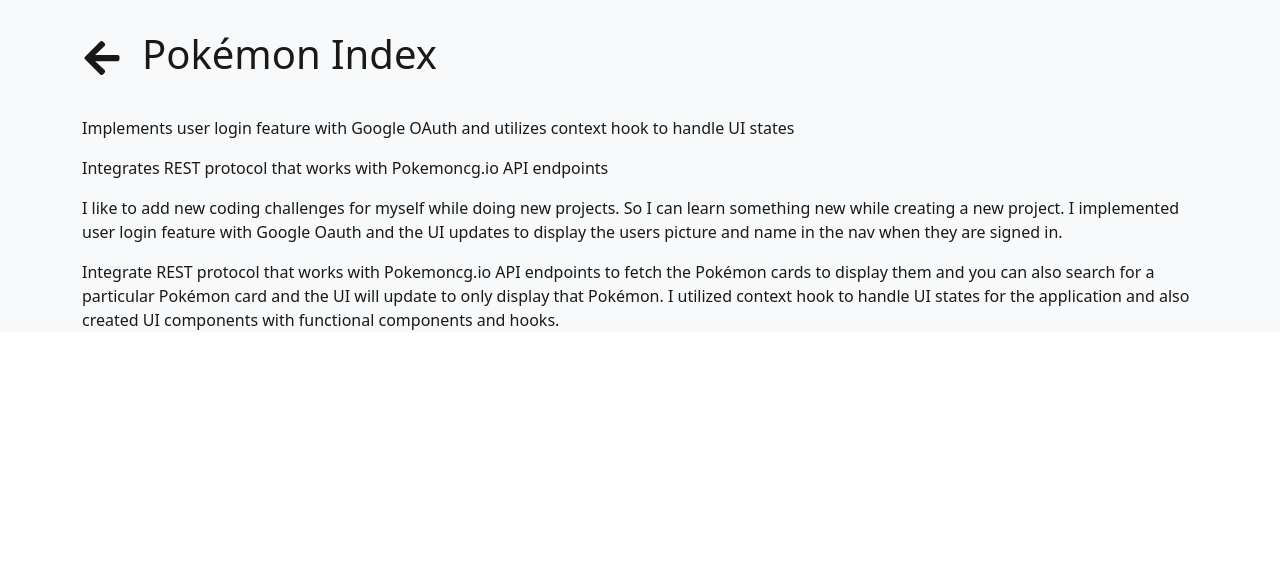
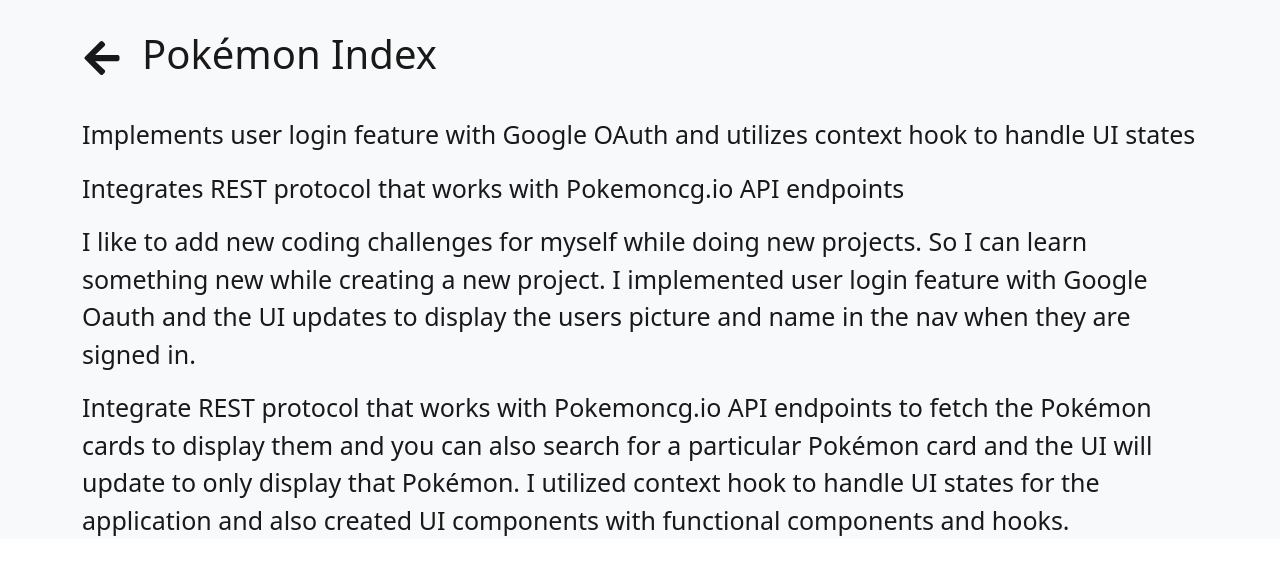
Before and after one commit to thomasgilmore/portfolio2022, a React (Create React App) app: page /pokemon-index in a window 1280 px wide. Shown: the top 574 px of the page. Built offline with nearby package versions, Linux system fonts and the light colour scheme.

Commit message:
adjuested class name for project text

```diff
--- a/src/Components/DesignoMultiPageWebsite.js
+++ b/src/Components/DesignoMultiPageWebsite.js
@@ -8,7 +8,7 @@ export default function DesignoMultiPageWebsite() {
     <div className='designoMultiPageWebsiteDiv'>
       <Container>
         <ProjectNav title='Designo Multi-Page Website' />
-        <p>This project I followed a figma design that was given to me to create a multi-page react website. To create the different pages I used React Router to display the different components for each page.</p>
+        <p className="projectText">This project I followed a figma design that was given to me to create a multi-page react website. To create the different pages I used React Router to display the different components for each page.</p>
       </Container>
     </div>
   )
--- a/src/Components/MoodyCreatureSociety.js
+++ b/src/Components/MoodyCreatureSociety.js
@@ -8,9 +8,9 @@ export default function MoodyCreatureSociety() {
     <div className='moodyCreatureSocietyDiv'>
       <Container>
         <ProjectNav title="Moody Creature Society" />
-        <p>This project I worked with a team lead, backend developer, and the client. I worked on the Frontend landing page using React for a NFT. It displays price info, date release, some of the pictures of the NFTs for sale, etc.</p>
+        <p className="projectText">This project I worked with a team lead, backend developer, and the client. I worked on the Frontend landing page using React for a NFT. It displays price info, date release, some of the pictures of the NFTs for sale, etc.</p>
 
-        <p>I was given all of the elements for the website (ex. images and text) and they gave me a sketch to follow that was written on a piece of paper. It was definitely one of the more interesting ways to get a design and possibly made it more difficult. However, I'm always up for a good challenge to work on.</p>
+        <p className="projectText">I was given all of the elements for the website (ex. images and text) and they gave me a sketch to follow that was written on a piece of paper. It was definitely one of the more interesting ways to get a design and possibly made it more difficult. However, I'm always up for a good challenge to work on.</p>
       </Container>
     </div>
   )
--- a/src/Components/PokemonIndex.js
+++ b/src/Components/PokemonIndex.js
@@ -8,12 +8,12 @@ export default function PokemonIndex() {
     <div className='pokemonIndexDiv'>
       <Container>
         <ProjectNav title="Pokémon Index" />
-        <p>Implements user login feature with Google OAuth and utilizes context hook to handle UI states</p>
-        <p>Integrates REST protocol that works with Pokemoncg.io API endpoints</p>
+        <p className="projectText">Implements user login feature with Google OAuth and utilizes context hook to handle UI states</p>
+        <p className="projectText">Integrates REST protocol that works with Pokemoncg.io API endpoints</p>
 
-        <p>I like to add new coding challenges for myself while doing new projects. So I can learn something new while creating a new project. I implemented user login feature with Google Oauth and the UI updates to display the users picture and name in the nav when they are signed in.</p>
+        <p className="projectText">I like to add new coding challenges for myself while doing new projects. So I can learn something new while creating a new project. I implemented user login feature with Google Oauth and the UI updates to display the users picture and name in the nav when they are signed in.</p>
 
-        <p>Integrate REST protocol that works with Pokemoncg.io API endpoints to fetch the Pokémon cards to display them and you can also search for a particular Pokémon card and the UI will update to only display that Pokémon. I utilized context hook to handle UI states for the application and also created UI components with functional components and hooks.
+        <p className="projectText">Integrate REST protocol that works with Pokemoncg.io API endpoints to fetch the Pokémon cards to display them and you can also search for a particular Pokémon card and the UI will update to only display that Pokémon. I utilized context hook to handle UI states for the application and also created UI components with functional components and hooks.
         </p>
       </Container>
     </div>
--- a/src/Components/WineRecommendations.js
+++ b/src/Components/WineRecommendations.js
@@ -8,9 +8,9 @@ export default function WineRecommendations() {
     <div className='wineRecommendationsDiv'>
       <Container>
         <ProjectNav title="Wine Recommendations" />
-        <p>I created a Wine Recommendations Application where you can either find a dish that goes well with a given wine (ex. Malbec, Pinot Grigio, Rose Wine, ... etc.). Also you can find a wine that goes well with a food. Food can be a dish name ("steak"), an ingredient name ("salmon"), or a cuisine ("Italian").</p>
-        <p>For the Wine Recommendations I'm using two API endpoints from Spoonacular API. I'm using the get dish pairing for wine were you find a dish that goes well with a given wine and I'm also using get wine pairing that finds a wine that goes well with food.</p>
-        <p>I used React to create the frontend for this project. I used two AJAX calls for the two different API endpoints to return the data to the user and using Netlify to host the app.</p>
+        <p className="projectText">I created a Wine Recommendations Application where you can either find a dish that goes well with a given wine (ex. Malbec, Pinot Grigio, Rose Wine, ... etc.). Also you can find a wine that goes well with a food. Food can be a dish name ("steak"), an ingredient name ("salmon"), or a cuisine ("Italian").</p>
+        <p className="projectText">For the Wine Recommendations I'm using two API endpoints from Spoonacular API. I'm using the get dish pairing for wine were you find a dish that goes well with a given wine and I'm also using get wine pairing that finds a wine that goes well with food.</p>
+        <p className="projectText">I used React to create the frontend for this project. I used two AJAX calls for the two different API endpoints to return the data to the user and using Netlify to host the app.</p>
       </Container>
     </div>
   )
--- a/src/Components/designomultipagewebsite.css
+++ b/src/Components/designomultipagewebsite.css
@@ -1,3 +1,3 @@
 .designoMultiPageWebsiteDiv {
-  font-size: 25px;
+
 }
--- a/src/Components/moodycreaturesociety.css
+++ b/src/Components/moodycreaturesociety.css
@@ -1,3 +1,3 @@
 .moodyCreatureSocietyDiv {
-  text-size: 25px;
+
 }
--- a/src/Components/pokemonidex.css
+++ b/src/Components/pokemonidex.css
@@ -1,3 +1,3 @@
 .pokemonIndexDiv {
-  text-size: 25px;
+
 }
--- a/src/Components/winerecommendations.css
+++ b/src/Components/winerecommendations.css
@@ -1,4 +1,3 @@
 .wineRecommendationsDiv {
-  padding: 20px 0;
-  font-size: 25px;
+
 }
```
